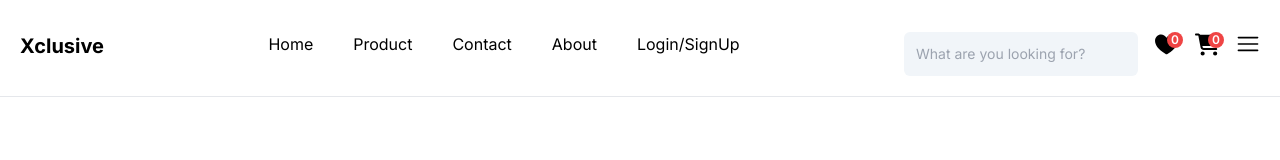
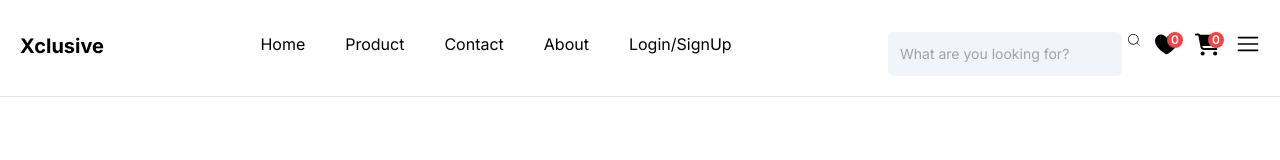
Before and after one commit to Mugisha-Samuella/Xclusive, a Next.js app: page / in a window 1280 px wide. Shown: the top 160 px of the page. Built offline with nearby package versions, Linux system fonts and the light colour scheme.

Commit message:
Search Icon on searchbox

```diff
--- /dev/null
+++ b/app/Components/Icons/Search.jsx
@@ -0,0 +1,12 @@
+import React from 'react'
+import { CiSearch } from "react-icons/ci";
+
+const Search = () => {
+  return (
+    <div className='absoluejustify-centerc inline-flex translate-x-1/4 '>
+      <CiSearch />
+    </div>
+  )
+}
+
+export default Search
--- a/app/Components/Navbar/Navbar.jsx
+++ b/app/Components/Navbar/Navbar.jsx
@@ -1,31 +1,48 @@
-import React from 'react'
-import HeartIcon from '../Icons/HeartIcon'
-import Cart from '../Icons/Cart'
-import Hamburger from '../Icons/Hamburger'
-
+import React from "react";
+import HeartIcon from "../Icons/HeartIcon";
+import Cart from "../Icons/Cart";
+import Hamburger from "../Icons/Hamburger";
+import Search from "../Icons/Search";
 
 const Navbar = () => {
   return (
     <>
-    <div className='flex flex-row justify-between pt-8 p-5'>
-      <h1 className='font-Inter font-bold text-xl '>Xclusive</h1>
-      <ul className='md:flex gap-10 font-Inter'>
-        <li><a href=""></a>Home</li>
-        <li><a href=""></a>Product</li>
-        <li><a href=""></a>Contact</li>
-        <li><a href=""></a>About</li>
-        <li><a href=""></a>Login/SignUp</li>
-      </ul>
-      <div className='flex flex-row gap-4'>
-      <input type="text" placeholder='What are you looking for?' className='bg-slate-100 rounded-md md:p-3 pt-3 focus:outline-none text-sm'/>
-        <HeartIcon/>
-        <Cart/>
-        <Hamburger/>
+      <div className="flex flex-row justify-between pt-8 p-5">
+        <h1 className="font-Inter font-bold text-xl ">Xclusive</h1>
+        <ul className="md:flex gap-10 font-Inter">
+          <li>
+            <a href=""></a>Home
+          </li>
+          <li>
+            <a href=""></a>Product
+          </li>
+          <li>
+            <a href=""></a>Contact
+          </li>
+          <li>
+            <a href=""></a>About
+          </li>
+          <li>
+            <a href=""></a>Login/SignUp
+          </li>
+        </ul>
+        <div className="flex flex-row gap-4">
+        <div className="flex flex-row">
+            <input
+              type="text"
+              placeholder="What are you looking for?"
+              className="bg-slate-100 relative rounded-md md:p-3 pt-3 focus:outline-none text-sm"
+            />
+            <Search/>
+          </div>
+          <HeartIcon />
+          <Cart />
+          <Hamburger />
+        </div>
       </div>
-    </div>
-    <hr />
+      <hr />
     </>
-  )
-}
+  );
+};
 
-export default Navbar
+export default Navbar;
```
